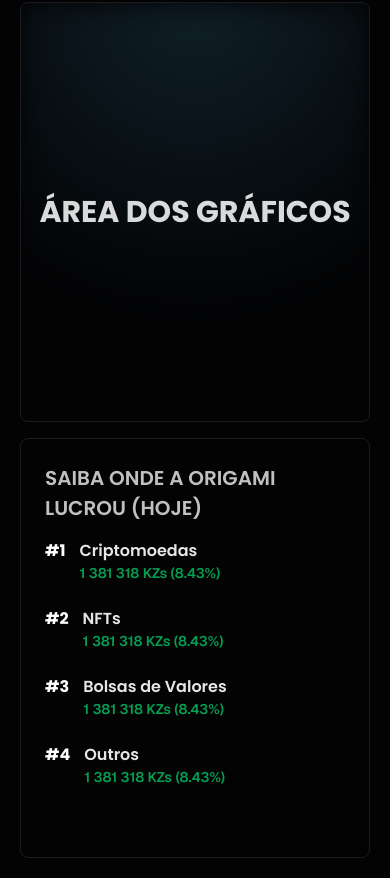
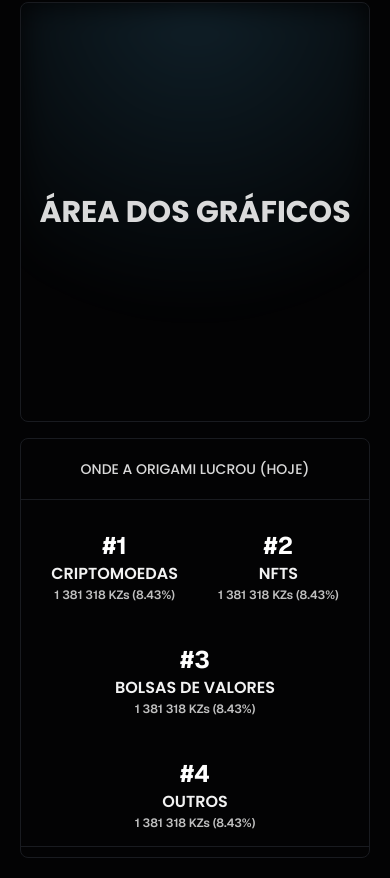
Before and after one commit to C4L3B3666/origami, a website: page views/painelUsuario.html in a window 390 px wide. Shown: the part 376-1254 px from the top of the page. Drawn offline with nearby package versions, Linux system fonts and the light colour scheme.

Commit message:
dash lucro

```diff
--- a/assets/css/input.css
+++ b/assets/css/input.css
@@ -257,23 +257,23 @@
 }
 
 .div_estatistica_lucro_origami {
-    @apply border border-[#191B20] h-105 md:w-102 rounded-lg p-6
+    @apply border border-[#191B20] h-105 md:w-102 rounded-lg overflow-hidden flex flex-col justify-between
 }
 
 .nav_area_lucro {
-    @apply flex gap-3.5
+    @apply flex p-2 flex-col items-center justify-center text-center
 }
 
 .posicao_area_lucro {
-    @apply font-pop font-bold
+    @apply font-geist font-bold text-2xl
 }
 
 .area_investimento_lucro {
-    @apply font-semibold opacity-90 font-pop
+    @apply font-semibold font-pop uppercase opacity-95
 }
 
 .lucro_area_investimento {
-    @apply text-green-400 opacity-70 font-geist text-sm font-semibold
+    @apply font-geist text-[12px] font-semibold opacity-75
 }
 
 .botao_lado_dash {
--- a/views/painelUsuario.html
+++ b/views/painelUsuario.html
@@ -103,9 +103,13 @@
                     <nav class="div_grafico_dash">
                         <h5>ÁREA DOS GRÁFICOS</h5>
                     </nav>
+
                     <nav class="div_estatistica_lucro_origami">
-                        <h5 class="text-[20px] font-pop uppercase font-semibold opacity-75">Saiba onde a Origami lucrou (hoje)</h6>
-                        <div class="mt-4 flex flex-col gap-6">
+                        <div class="border-b border-b-[#191B20] py-5 px-2.5">
+                            <h5 class="text-sm uppercase opacity-85 font-pop font-medium text-center">Onde a Origami lucrou (hoje)</h6>
+                        </div>
+                        <div class="mt-4 flex flex-wrap gap-6 py-1.5 px-2.5 items-center justify-center">
+
                             <nav class="nav_area_lucro">
                                 <span class="posicao_area_lucro">#1</span>
                                 <div class="flex flex-col">
@@ -128,7 +132,7 @@
                                     <h6 class="area_investimento_lucro">Bolsas de Valores</h6>
                                     <span class="lucro_area_investimento">1 381 318 KZs (8.43%)</span>
                                 </div>
-                            </nav>
+                          </nav>
 
                             <nav class="nav_area_lucro">
                                 <span class="posicao_area_lucro">#4</span>
@@ -138,6 +142,10 @@
                                 </div>
                             </nav>
 
+                        </div>
+                        <div class="border-t border-t-[#191B20] flex flex-col items-center justify-center px-1 py-2">
+                            <h5 class="font-geist font-bold">7 938 384</h5>
+                            <p class="font-pop text-[13px] opacity-75">Total de lucros hoje (KZs)</p>
                         </div>
                     </nav>
                 </div>
```
Also changed, not shown: assets/css/output.css.
